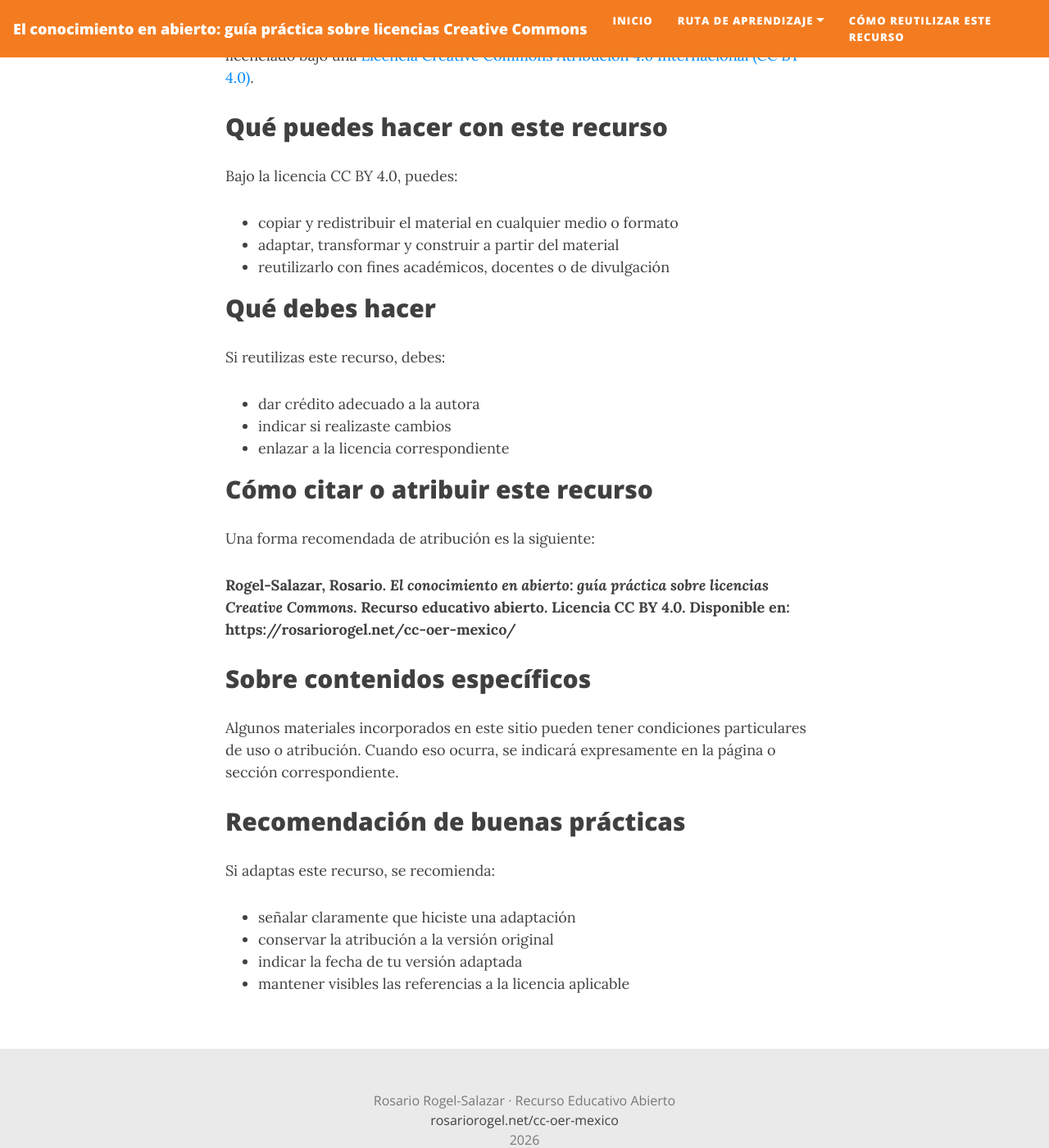
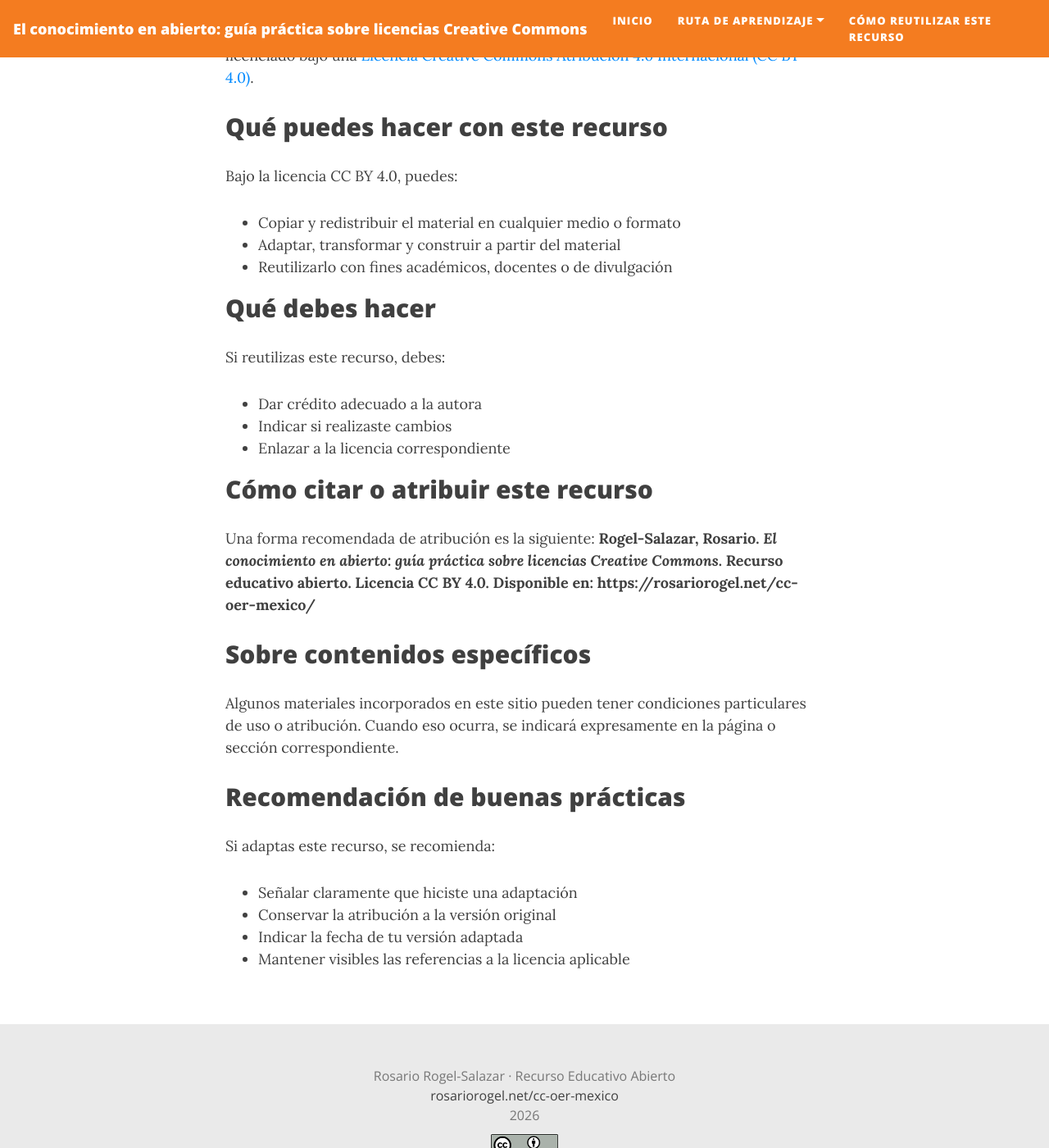
Before and after one commit to rosariorogel/cc-oer-mexico, a Jekyll site: the page built from _pages/reusar-este-recurso.md, in a window 1280 px wide and 1400 px high, scrolled down 484 px. Shown: the whole window at 82% size. Built offline with Jekyll 4.4.1, drawn with Linux system fonts in a browser that asks for light colours; nearby versions of some CDN libraries.

Commit message:
Fix formatting and improve clarity in resource guidelines

```diff
--- a/_pages/reusar-este-recurso.md
+++ b/_pages/reusar-este-recurso.md
@@ -13,23 +13,20 @@
 ## Qué puedes hacer con este recurso
 
 Bajo la licencia CC BY 4.0, puedes:
-
-- copiar y redistribuir el material en cualquier medio o formato
-- adaptar, transformar y construir a partir del material
-- reutilizarlo con fines académicos, docentes o de divulgación
+- Copiar y redistribuir el material en cualquier medio o formato
+- Adaptar, transformar y construir a partir del material
+- Reutilizarlo con fines académicos, docentes o de divulgación
 
 ## Qué debes hacer
 
 Si reutilizas este recurso, debes:
-
-- dar crédito adecuado a la autora
-- indicar si realizaste cambios
-- enlazar a la licencia correspondiente
+- Dar crédito adecuado a la autora
+- Indicar si realizaste cambios
+- Enlazar a la licencia correspondiente
 
 ## Cómo citar o atribuir este recurso
 
 Una forma recomendada de atribución es la siguiente:
-
 **Rogel-Salazar, Rosario. _El conocimiento en abierto: guía práctica sobre licencias Creative Commons_. Recurso educativo abierto. Licencia CC BY 4.0. Disponible en: https://rosariorogel.net/cc-oer-mexico/**
 
 ## Sobre contenidos específicos
@@ -39,8 +36,7 @@
 ## Recomendación de buenas prácticas
 
 Si adaptas este recurso, se recomienda:
-
-- señalar claramente que hiciste una adaptación
-- conservar la atribución a la versión original
-- indicar la fecha de tu versión adaptada
-- mantener visibles las referencias a la licencia aplicable
+- Señalar claramente que hiciste una adaptación
+- Conservar la atribución a la versión original
+- Indicar la fecha de tu versión adaptada
+- Mantener visibles las referencias a la licencia aplicable
```
